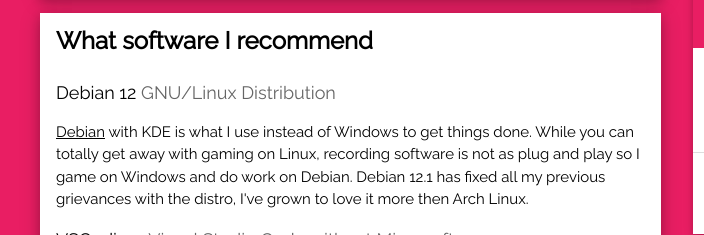
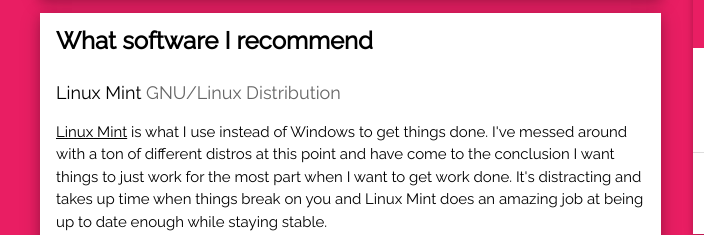
Before and after one commit to rizalikespizza/about-me, a plain HTML site: page index.html in a window 1280 px wide. Shown: the part 565-800 px from the top of the page, 126-830 px from the left. Drawn offline with nearby package versions, Linux system fonts and the light colour scheme; grey boxes are pictures that could not be loaded.

Commit message:
Update index.html

```diff
--- a/index.html
+++ b/index.html
@@ -47,8 +47,8 @@ body,h1,h2,h3,h4,h5 {font-family: "Raleway", sans-serif}
     </div>
 
     <div class="w3-container">
-        <h5>Debian 12<span class="w3-opacity"> GNU/Linux Distribution</span></h5>
-        <p> <a href="https://www.debian.org/" target="_blank">Debian</a> with KDE is what I use instead of Windows to get things done. While you can totally get away with gaming on Linux, recording software is not as plug and play so I game on Windows and do work on Debian. Debian 12.1 has fixed all my previous grievances with the distro, I've grown to love it more then Arch Linux.</p>
+        <h5>Linux Mint<span class="w3-opacity"> GNU/Linux Distribution</span></h5>
+        <p> <a href="https://linuxmint.com/" target="_blank">Linux Mint</a> is what I use instead of Windows to get things done. I've messed around with a ton of different distros at this point and have come to the conclusion I want things to just work for the most part when I want to get work done. It's distracting and takes up time when things break on you and Linux Mint does an amazing job at being up to date enough while staying stable.  </p>
         <h5>VSCodium<span class="w3-opacity"> Visual Studio Code without Microsoft</span></h5>
         <p> <a href="https://vscodium.com/#intro" target="_blank">VSCodium</a> is my current IDE (Integrated Development Environment) of choice. It's what I use to code. If you dislike Microsoft but like VSCode then you will like this too.</p>
         <h5>Kdenlive<span class="w3-opacity"> FOSS Video Editor</span></h5>
```
